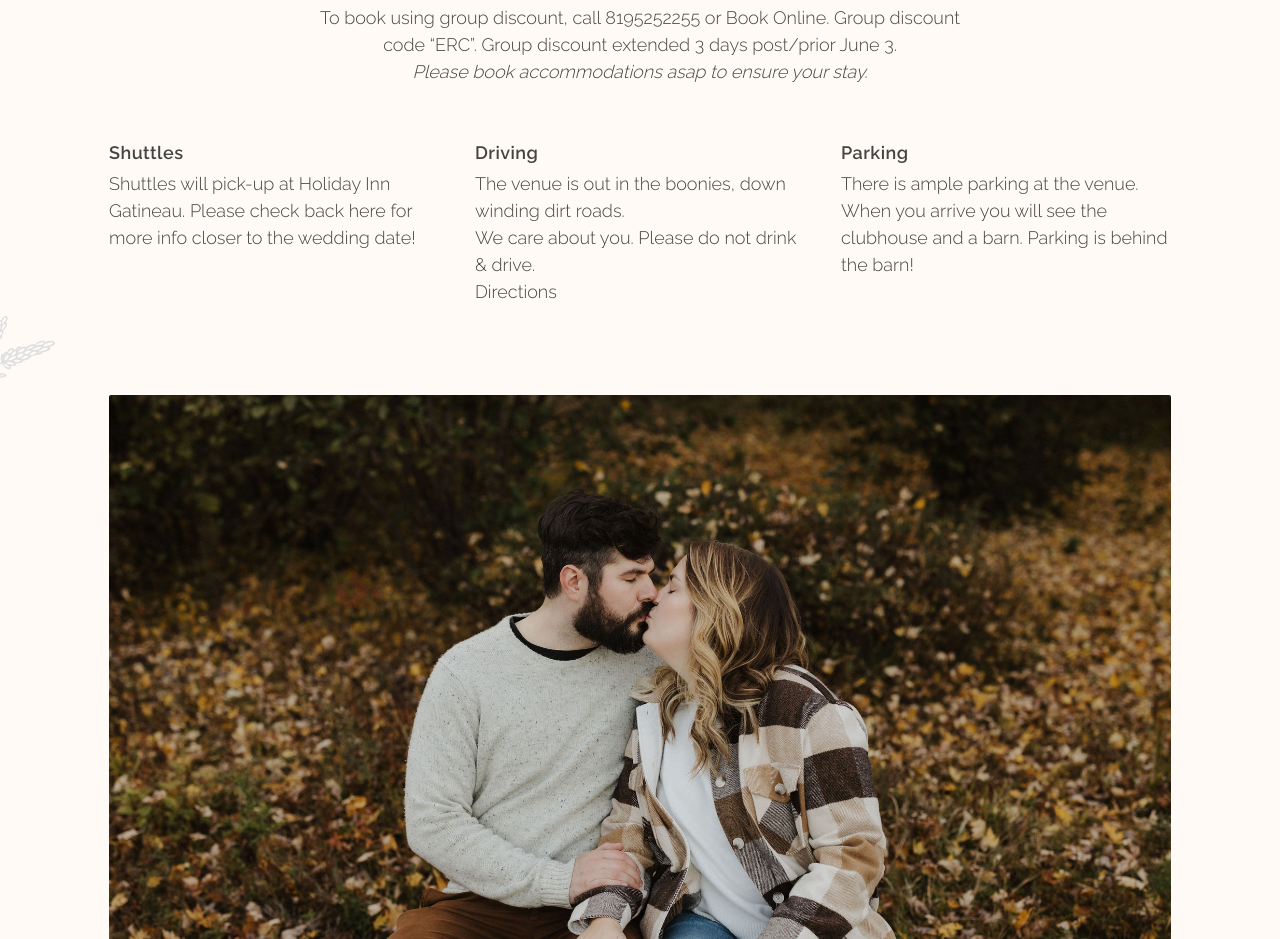
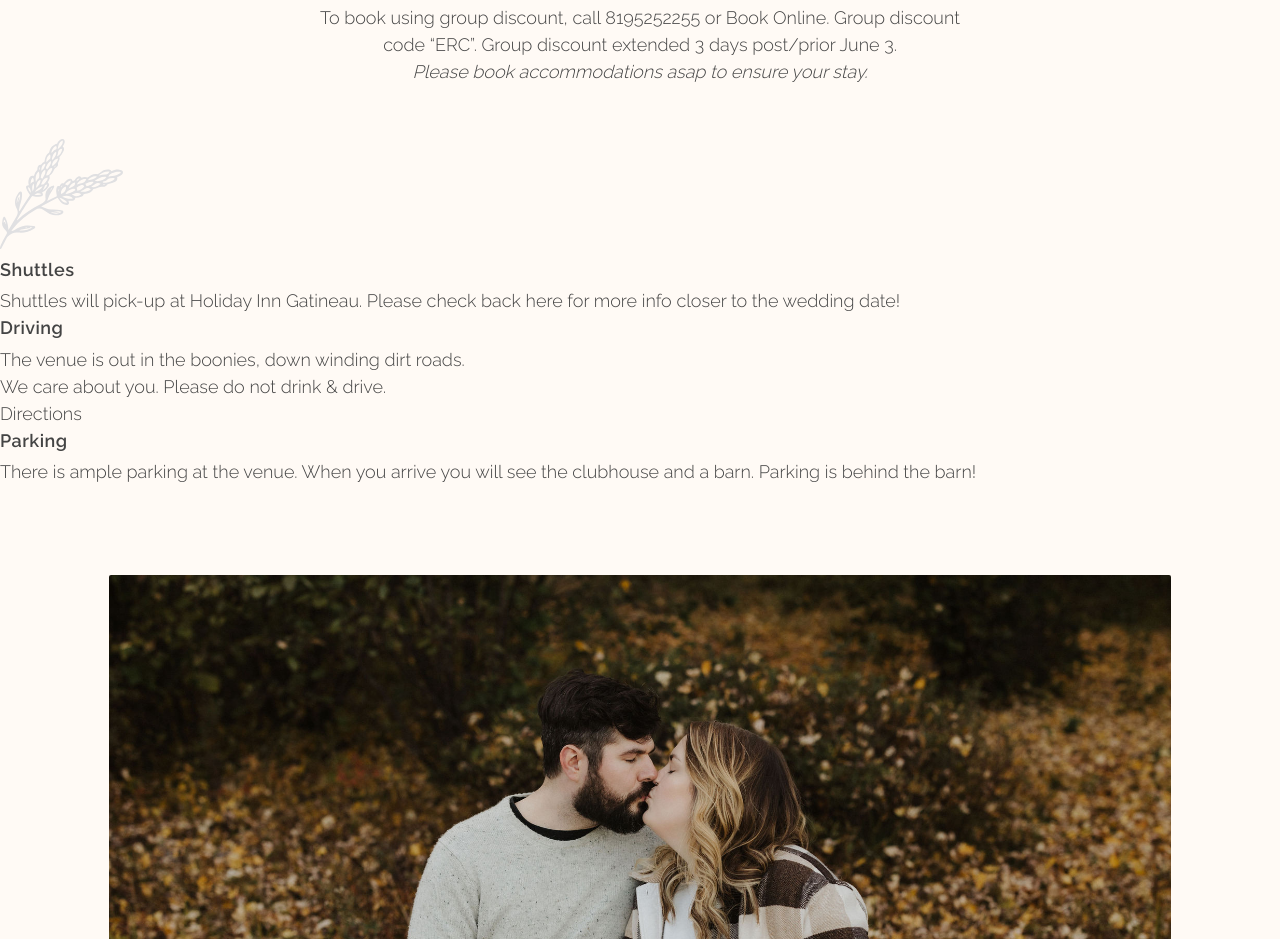
Before and after one commit to martenbjork/erin-and-benoit, a Next.js app: page / in a window 1280 px wide. Shown: the part 2040-2979 px from the top of the page. Built offline with nearby package versions, Linux system fonts and the light colour scheme.

Commit message:
Update index.tsx

```diff
--- a/src/pages/index.tsx
+++ b/src/pages/index.tsx
@@ -152,7 +152,7 @@ export default function Home() {
           </div>
 
           <div className={styles.Item}>
-            <TitleAccomodations />
+            <TitleAccommodations />
             <p className="large">
               915 Chem. du Mont-des-Cascades
               Cantley, QC
@@ -166,7 +166,7 @@ export default function Home() {
             </p>
           </div>
         </section>
-        <section className={styles.AccomodationDetails}>
+        <section className={styles.AccommodationDetails}>
           <Image src={floral2} alt="" className={styles.Floral} />
 
           <div>
@@ -455,7 +455,7 @@ const TitleFAQ = () => (
   </svg>
 );
 
-const TitleAccomodations = () => (
+const TitleAccommodations = () => (
   <svg
     width="283"
     height="29"
```
